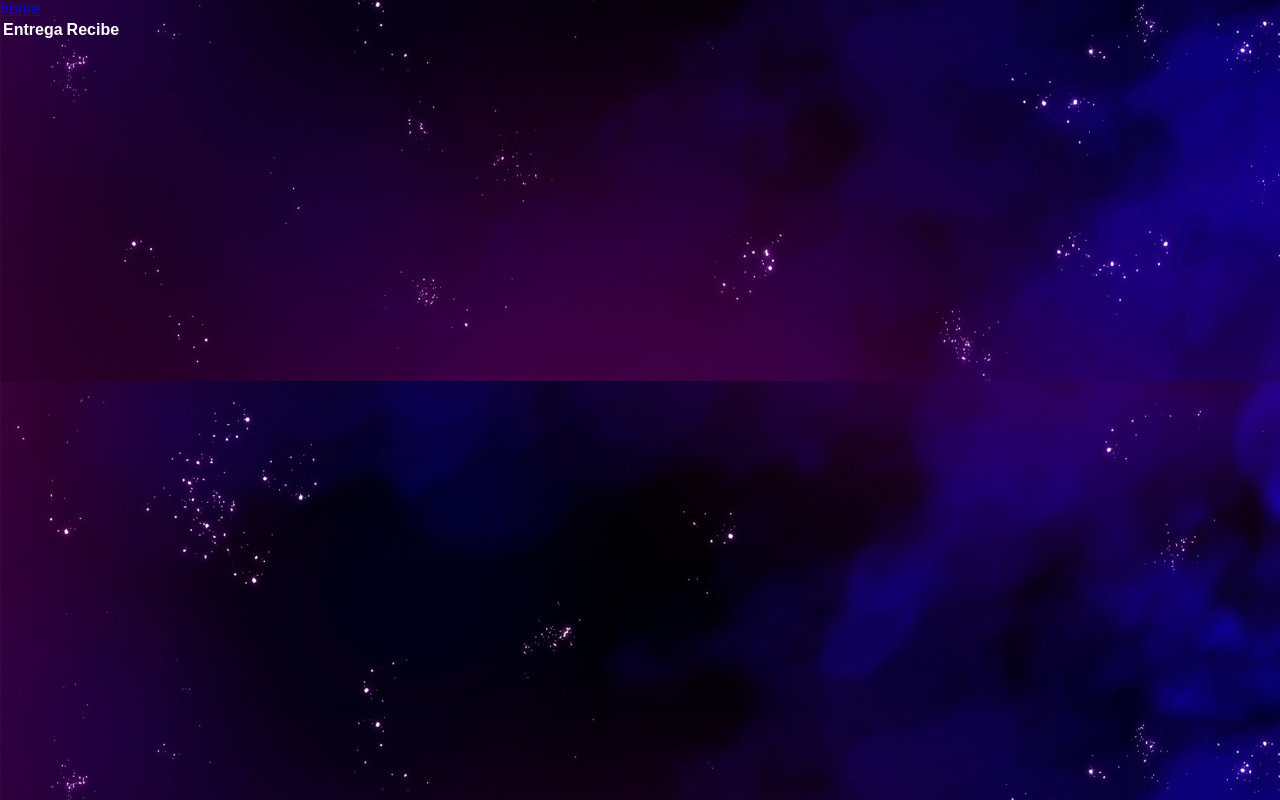
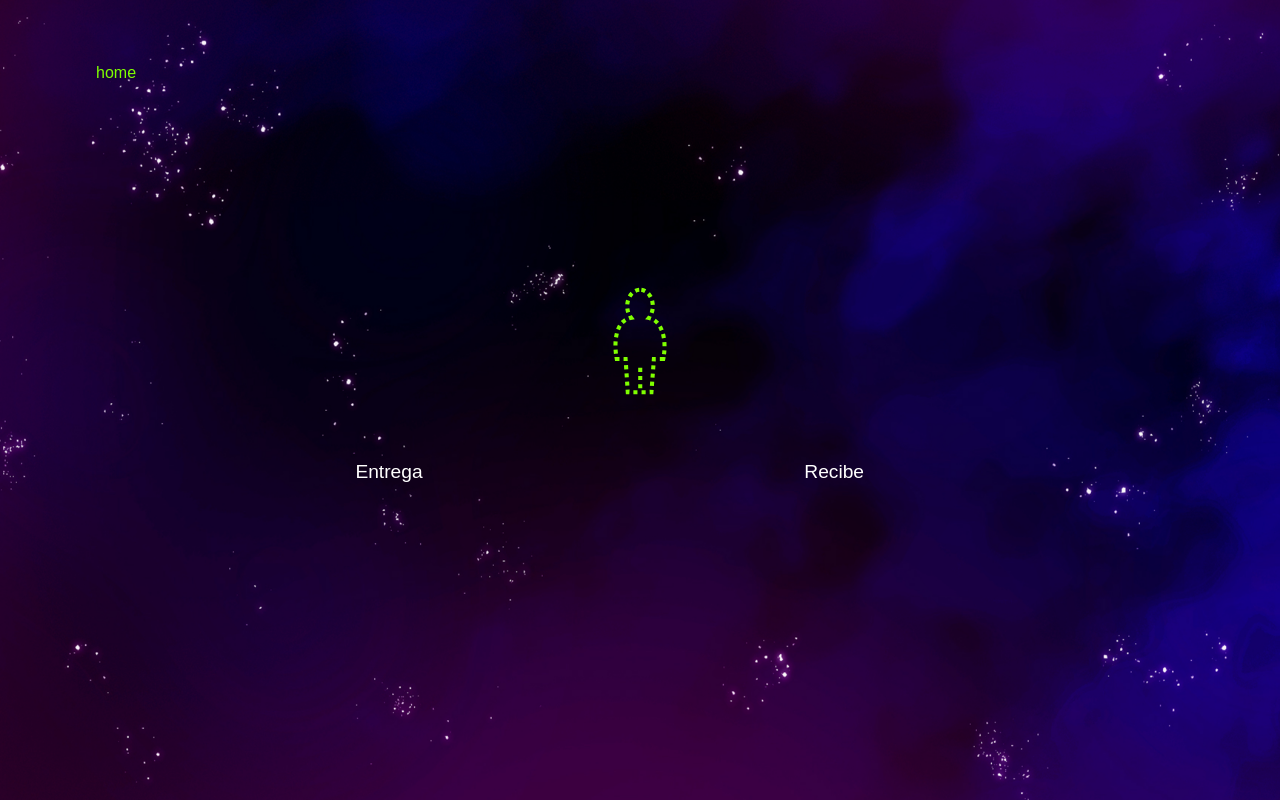
Before and after one commit to jdario9912/sortea-people, a React (Create React App) app: page /sorteo in a window 1280 px wide. Built offline with nearby package versions, Linux system fonts and the light colour scheme.

Commit message:
agregue responsividad y estilos

```diff
--- a/src/index.css
+++ b/src/index.css
@@ -244,4 +244,18 @@ body {
   text-transform: capitalize;
 }
 
-@media only screen and (max-width: 600px) { }
+@media only screen and (min-width: 768px) {
+  .app{
+    padding: 3rem;
+  }
+
+  .help{
+    right: 3rem;
+  }
+}
+
+@media only screen and (min-width: 992px) {
+  .help{
+    font-size: 1.5rem;
+  }
+}
--- a/src/pages/help.jsx
+++ b/src/pages/help.jsx
@@ -1,13 +1,16 @@
 import React from 'react';
 import '../styles/help.css';
+import { FiHelpCircle } from "react-icons/fi";
 
 const Help = () => {
   return (
     <div className='help-container'>
+      <FiHelpCircle className='help-icon' />
       <h2>Ayuda</h2>
-      <p>Luego de escribir el nombre, pulsa Enter o el boton 'Agregar'</p>
-      <p>Pulsa sobre cualquier nombre para eliminarlo de la lista</p>
-      <p>Pulsa 'Resetear' para borrar todos los nombres de la lista</p>
+      <p>Luego de escribir el nombre, pulsa Enter o el boton <i>Agregar</i>.</p>
+      <p>Pulsa sobre cualquier nombre de la lista para eliminarlo.</p>
+      <p>Pulsa <i>Resetear</i> para borrar todos los nombres de la lista.</p>
+      <p>Una vez hecho el sorteo, puedes recargar la página para obtener un sorteo diferente.</p>
       <a href="/">hecho</a>
     </div>
   );
--- a/src/pages/sorteo.jsx
+++ b/src/pages/sorteo.jsx
@@ -1,8 +1,7 @@
-import React, {
-
-} from 'react';
+import React from 'react';
 import { Amigos } from '../models/amigos';
-import '../styles/amigos-invisibles.css'
+import '../styles/sorteo.css';
+import { GiInvisible } from "react-icons/gi";
 
 const Sorteo = () => {
   const amigosInvisibles = [];
@@ -22,46 +21,37 @@ const Sorteo = () => {
   });
 
   return (
-    <div>
+    <div className='amigos-invisibles-container'>
       <a href="/">home</a>
-      <table className='amigos-invisibles'>
-        <thead>
-          <tr>
-            <th>Entrega</th>
-            <th>Recibe</th>
-          </tr>
-        </thead>
-        <tbody>
+      <GiInvisible className='icono-invisible' />
+      <div className="amigos-invisibles">
+        <div className="tmain">
+          <div className="thead">Entrega</div>
+          <div>
           {
-            amigosInvisibles.map(({entrega, recibe}) =>
-              <tr key={ entrega }>
-                <td>{entrega}</td>
-                <td>{recibe}</td>
-              </tr>
+            amigosInvisibles.map(({entrega}) =>
+              <p className="nombre" key={entrega}>
+                { entrega }
+              </p>
             )
           }
-        </tbody>
-
-      </table>
-
+          </div>
+        </div>
+        <div className="tmain">
+          <div className="thead">Recibe</div>
+          <div>
+          {
+            amigosInvisibles.map(({recibe}) =>
+              <p className="nombre" key={recibe}>
+                { recibe }
+              </p>
+            )
+          }
+          </div>
+        </div>
+      </div>
     </div>
   );
 }
 
 export default Sorteo;
-
-// const random = Math.floor(Math.random() * amigos.length);
-//     if(participante !== amigos[random]){
-//       amigosInvisibles.push( new Amigos(participante, amigos[random]));
-//       console.log('antes de borrar', amigos.length);
-//       delete(amigos[random]);
-
-//       console.log('despues de borrar', amigos.length);
-
-
-
-
-
-//     }else{
-//       console.log('Salio igual: ', participante);
-//     }
--- a/src/styles/amigos-invisibles.css
+++ /dev/null
@@ -1,3 +0,0 @@
-.amigos-invisibles{
-  color: white;
-}
--- a/src/styles/help.css
+++ b/src/styles/help.css
@@ -4,4 +4,68 @@
   justify-content: center;
   align-items: center;
   min-height: 100vh;
+  color: white;
+  padding: 1rem;
+  box-sizing: border-box;
 }
+
+.help-icon{
+  color: var(--verde);
+  font-size: 2rem;
+}
+
+.help-container h2{
+  font-family: 'Supersonic';
+  letter-spacing: 4px;
+  font-size: 2rem;
+}
+
+.help-container p{
+  letter-spacing: 1px;
+  text-align: center;
+}
+
+.help-container p::before{
+  content: '👻 ';
+  font-size: small;
+}
+
+.help-container i{
+  font-style: normal;
+  text-transform: uppercase;
+  font-weight: 600;
+  font-size: 14px;
+}
+
+.help-container a{
+  color: var(--verde);
+  margin-top: 40px;
+}
+
+.help-container a:active{
+  color: white;
+}
+
+@media only screen and (min-width: 768px) {
+  .help-icon{
+    font-size: 7rem;
+  }
+}
+
+@media only screen and (min-width: 992px) {
+  .help-container a {
+    text-decoration: none;
+    border: 1px solid var(--verde);
+    border-radius: 5px;
+    padding: 1rem 3rem;
+  }
+
+  .help-container a:hover{
+    background-color: var(--verde);
+    color: white;
+  }
+
+  .help-container a:active{
+    background-color: var(--violeta);
+  }
+}
--- /dev/null
+++ b/src/styles/sorteo.css
@@ -0,0 +1,79 @@
+.amigos-invisibles-container{
+  min-height: 100vh;
+  padding: 1rem;
+  display: flex;
+  flex-direction: column;
+  justify-content: center;
+  align-items: center;
+  color: white;
+  box-sizing: border-box;
+  gap: 2rem;
+}
+
+.amigos-invisibles-container a{
+  position: absolute;
+  top: 1rem;
+  left: 1rem;
+  color: var(--verde);
+}
+
+.icono-invisible{
+  color: var(--verde);
+  font-size: 2rem;
+}
+
+.amigos-invisibles{
+  width: 80%;
+  font-size: 1.2rem;
+  display: flex;
+  gap: 1rem;
+}
+
+.amigos-invisibles .tmain{
+  width: 47%;
+}
+
+.amigos-invisibles .thead{
+  margin-bottom: 2rem;
+  display: flex;
+  justify-content: space-around;
+}
+
+.amigos-invisibles .body{
+  display: flex;
+  justify-content: space-around;
+}
+
+.amigos-invisibles .nombre{
+  text-align: center;
+  color: var(--verde);
+  text-transform: capitalize;
+}
+
+@media only screen and (min-width: 768px) {
+  .amigos-invisibles-container{
+    padding: 3rem;
+    gap: 4rem;
+  }
+
+  .icono-invisible{
+    font-size: 7rem;
+  }
+
+  .amigos-invisibles{
+    gap: 0;
+  }
+
+  .amigos-invisibles-container a{
+    top: 3rem;
+    left: 3rem;
+    text-decoration: none;
+    border-radius: 5px;
+    padding: 1rem 3rem;
+  }
+
+  .amigos-invisibles-container a:active{
+    background-color: var(--violeta);
+    color: white;
+  }
+}
```
Also changed, not shown: public/index.html (+0 -23 lines), src/components/back-arrow.jsx (deleted, +0 -11 lines).
